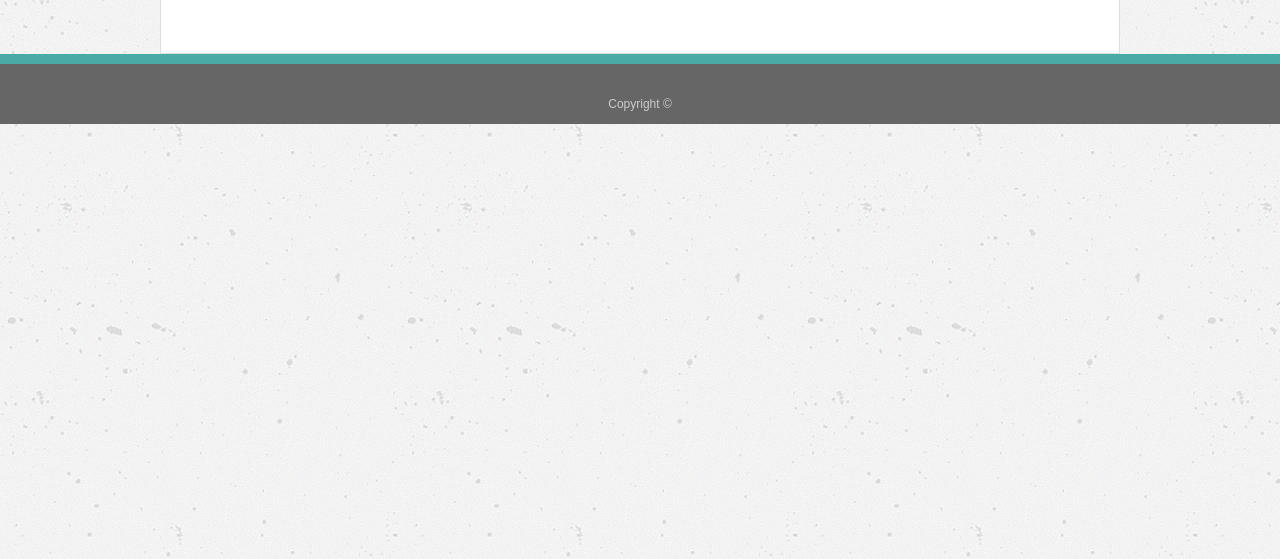
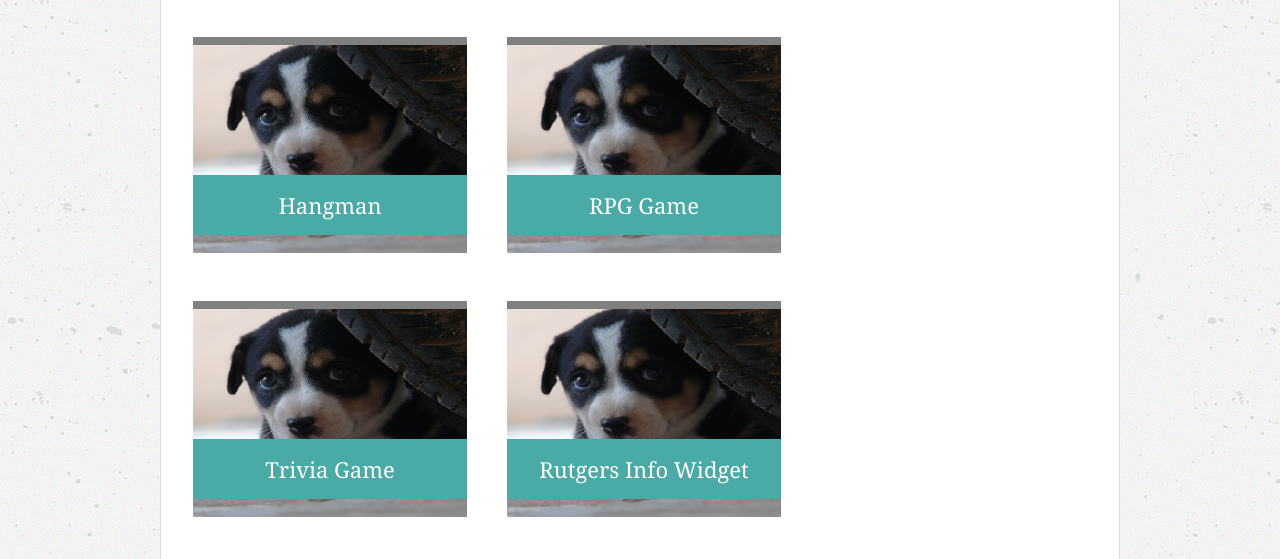
Before and after one commit to BryanCarvalho/Basic-Portfolio, a plain HTML site: page portfolio.html in a window 1280 px wide. Shown: the part 241-800 px from the top of the page. Drawn offline with Linux system fonts and the light colour scheme.

Commit message:
wrapping up

```diff
--- a/assets/css/style.css
+++ b/assets/css/style.css
@@ -3,7 +3,7 @@
 body {
     margin: 0 auto;
     background-image: url("../images/concrete-texture.png");
-    background-color: lightcoral;
+    background-color: #cccccc;
 }
 
 .navBackground {
@@ -86,12 +86,14 @@ nav {
     margin: auto;
 }
 
-.Main {
+.main {
     background-color: #ffffff;
     border: 1px solid #dddddd;
     width: 894px;
     padding: 32px;
-    margin: 0 auto;
+    margin-left: auto;
+    margin-right: auto;
+    margin-bottom: 40px;
 }
 
 footer {
@@ -155,3 +157,39 @@ input[type=submit] {
 }*/
 
 /* Styles for cards in portfolio page */
+
+.card {
+    background-color: grey;
+    width: 274px;
+    height: 208px;
+    margin-top: 16px;
+    margin-right: 40px;
+    margin-bottom: 40px;
+    float: left;
+    position: relative;
+}
+
+.cardBanner {
+    background-color: #4aaaa5;
+    width: 100%;
+    height: 60px;
+    bottom: 10px;
+    position: absolute;
+
+}
+
+h2 {
+    font-family: 'Georgia', Times, Times New Roman, serif;
+    font-size: 22px;
+    line-height: 1.5;
+    padding-top: 14px;
+    padding-bottom: 14px;
+    text-align: center;
+    color:  #ffffff;
+}
+
+.main:after {
+    content: "";
+    display: table;
+    clear: both;
+}
--- a/portfolio.html
+++ b/portfolio.html
@@ -32,11 +32,56 @@
         </nav>
     </div>
 
-    <div class= "Main">
+    <div class= "main">
 
         <h1>
             About Me
         </h1>
+
+        <div class= "card">
+                <img src= "assets/images/placeholder-400.jpg" alt="Bio Image"; height="100%"; width="100%";>
+                <div class= "cardBanner">
+                    <h2>
+                        Hangman
+                    </h2>
+                </div>
+        </div>
+
+        <div class= "card">
+                <img src= "assets/images/placeholder-400.jpg" alt="Bio Image"; height="100%"; width="100%";>
+                <div class= "cardBanner">
+                    <h2>
+                        RPG Game
+                    </h2>
+                </div>
+        </div>
+
+        <div class= "card">
+                <img src= "assets/images/placeholder-400.jpg" alt="Bio Image"; height="100%"; width="100%";>
+                <div class= "cardBanner">
+                    <h2>
+                        Trivia Game
+                    </h2>
+                </div>
+        </div>
+
+        <div class= "card">
+                <img src= "assets/images/placeholder-400.jpg" alt="Bio Image"; height="100%"; width="100%";>
+                <div class= "cardBanner">
+                    <h2>
+                        Rutgers Info Widget
+                    </h2>
+                </div>
+        </div>
+
+        <div class= "card">
+                <img src= "assets/images/placeholder-400.jpg" alt="Bio Image"; height="100%"; width="100%";>
+                <div class= "cardBanner">
+                    <h2>
+                        Rock Paper Scissors
+                    </h2>
+                </div>
+        </div>
 
         <!--274 boxes with margin right of 40px. Banner is 60px in height. Card is 208 with 10px bottom-->
 
```
Also changed, not shown: contact.html (+1 -1 lines), index.html (+1 -1 lines).
